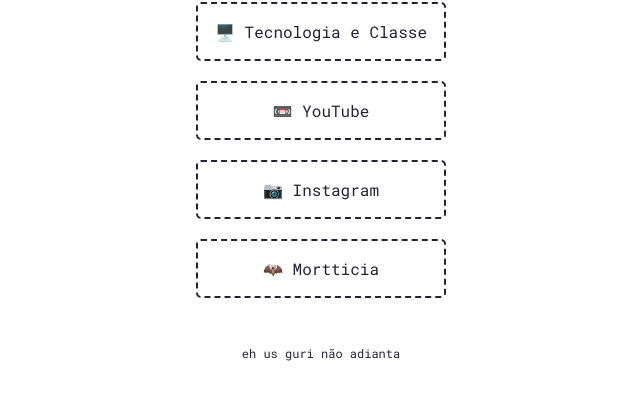
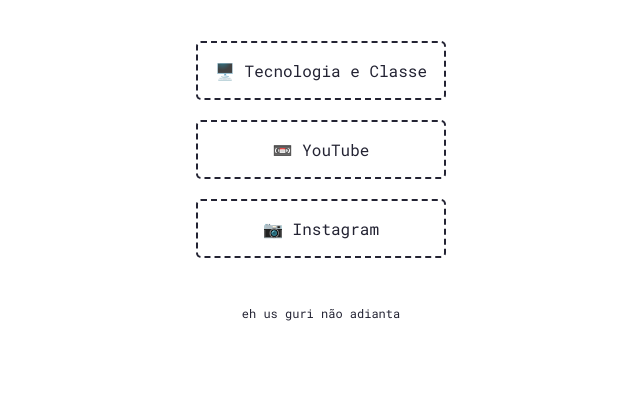
Before and after one commit to lfzawacki/links, a plain HTML site: page index.html in a window 1280 px wide. Shown: the part 336-736 px from the top of the page, without its empty margins (319-959 px from the left). Drawn offline with Linux system fonts and the light colour scheme.

Commit message:
remove mortticia

```diff
--- a/index.html
+++ b/index.html
@@ -20,7 +20,6 @@
            <a class="link" href="https://www.youtube.com/@TecnologiaeClasse" target="_blank" rel="noopener">🖥️ Tecnologia e Classe</a>
            <a class="link" href="https://www.youtube.com/channel/UCaLneog2uRaLcOHFAP6QD5A" target="_blank" rel="noopener">📼 YouTube</a>
            <a class="link" href="https://www.instagram.com/lfzawacki/" target="_blank" rel="noopener">📷 Instagram</a>
-           <a class="link" href="https://linktr.ee/mortticia.metal" target="_blank" rel="noopener">🦇 Mortticia</a>
         </div>
 
         <footer>
```
